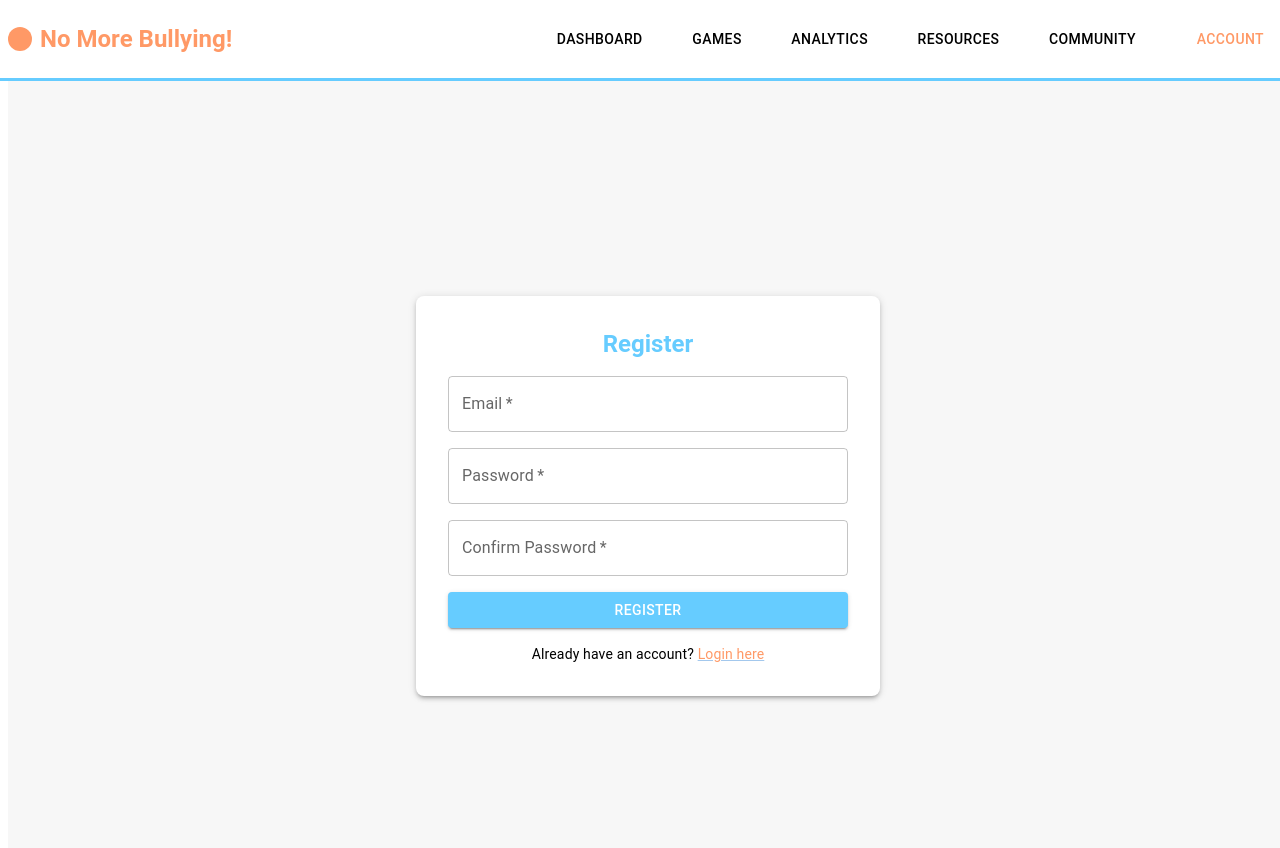
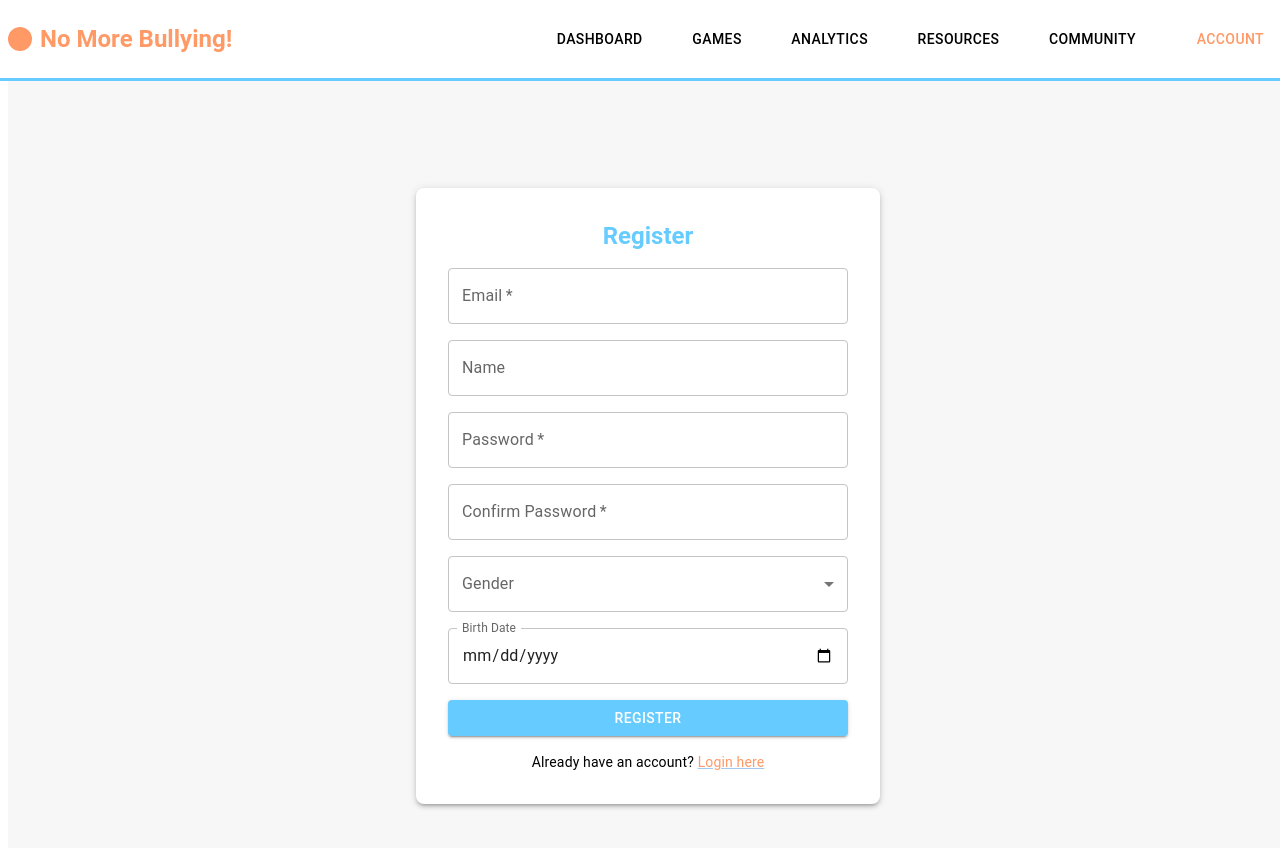
Before and after one commit to y1hanh/ShieldSpace, a React (Vite) app: page /register in a window 1280 px wide. Shown: the top 848 px of the page. Built offline with nearby package versions, Linux system fonts and the light colour scheme; some icons are missing.

Commit message:
bcript login and register

```diff
--- a/package.json
+++ b/package.json
@@ -17,6 +17,7 @@
     "@fontsource/roboto": "^5.2.5",
     "@mui/icons-material": "^7.0.1",
     "@mui/material": "^7.0.1",
+    "bcryptjs": "^3.0.2",
     "react": "^19.0.0",
     "react-dom": "^19.0.0",
     "react-router": "^7.4.1",
--- a/src/page/Login.tsx
+++ b/src/page/Login.tsx
@@ -13,7 +13,7 @@ export default function Login() {
   const navigate = useNavigate();
   const { isLoggedIn, login } = useAuth();
 
-  // Redirect to home if already logged in
+  // Redirect if already logged in
   useEffect(() => {
     if (isLoggedIn) {
       navigate('/');
@@ -25,31 +25,45 @@ export default function Login() {
     setError(null);
   };
 
-  const handleSubmit = (e: React.FormEvent) => {
+  const handleSubmit = async (e: React.FormEvent) => {
     e.preventDefault();
     setError(null);
 
-    // Validate email format
     const emailRegex = /^[^\s@]+@[^\s@]+\.[^\s@]+$/;
     if (!emailRegex.test(form.email)) {
       setError('Please enter a valid email address!');
       return;
     }
 
-    // Get registered users from localStorage
-    const registeredUsers = JSON.parse(localStorage.getItem('registeredUsers') || '[]');
+    try {
+      const res = await fetch('http://localhost:3000/auth/login', {
+        method: 'POST',
+        headers: {
+          'Content-Type': 'application/json',
+        },
+        body: JSON.stringify({
+          email: form.email,
+          password: form.password,
+        }),
+      });
 
-    // Check if user exists and password matches
-    const user = registeredUsers.find(
-      (u: { email: string; password: string }) =>
-        u.email === form.email && u.password === form.password
-    );
+      const data = await res.json();
 
-    if (user) {
-      login(form.email);
+      if (!res.ok) {
+        setError(data.message || 'Invalid email or password');
+        return;
+      }
+
+      // 🔐 Optional: store token if returned (adjust based on your backend)
+      // localStorage.setItem('token', data.token);
+
+      // Log in the user (adjust depending on what your AuthContext stores)
+      login(data.email); // Or login(data.user) or login(data.token), etc.
+
       navigate('/');
-    } else {
-      setError('Invalid email or password!');
+    } catch (err) {
+      console.error(err);
+      setError('Something went wrong. Please try again.');
     }
   };
 
@@ -96,7 +110,6 @@ export default function Login() {
           value={form.email}
           onChange={handleChange}
           required
-          error={!!error && error.includes('email')}
         />
         <TextField
           label="Password"
@@ -105,13 +118,12 @@ export default function Login() {
           value={form.password}
           onChange={handleChange}
           required
-          error={!!error && error.includes('password')}
         />
         <Button type="submit" variant="contained" sx={{ backgroundColor: '#66CCFF' }}>
           Log in
         </Button>
         <Typography variant="body2" textAlign="center">
-          Don't have an account?{' '}
+          Don&apos;t have an account?{' '}
           <MuiLink
             onClick={() => navigate('/register')}
             sx={{ cursor: 'pointer', color: '#FF9966' }}
--- a/src/page/Register.tsx
+++ b/src/page/Register.tsx
@@ -1,13 +1,17 @@
-import { Box, TextField, Button, Typography, Link as MuiLink } from '@mui/material';
+import { Box, TextField, Button, Typography, Link as MuiLink, MenuItem } from '@mui/material';
 import { useState } from 'react';
 import { useNavigate } from 'react-router';
+import bcrypt from 'bcryptjs';
 import { useAuth } from '../context/AuthContext';
 
 export default function Register() {
   const [form, setForm] = useState({
     email: '',
+    name: '',
     password: '',
     confirmPassword: '',
+    gender: '',
+    birthDate: '',
   });
   const [error, setError] = useState<string | null>(null);
 
@@ -19,50 +23,58 @@ export default function Register() {
     setError(null);
   };
 
-  const handleSubmit = (e: React.FormEvent) => {
+  const handleSubmit = async (e: React.FormEvent) => {
     e.preventDefault();
     setError(null);
 
-    // Validate passwords match
     if (form.password !== form.confirmPassword) {
       setError('Passwords do not match!');
       return;
     }
 
-    // Validate password length
     if (form.password.length < 6) {
       setError('Password must be at least 6 characters long!');
       return;
     }
 
-    // Validate email format
     const emailRegex = /^[^\s@]+@[^\s@]+\.[^\s@]+$/;
     if (!emailRegex.test(form.email)) {
       setError('Please enter a valid email address!');
       return;
     }
 
-    // Get existing users from localStorage
-    const existingUsers = JSON.parse(localStorage.getItem('registeredUsers') || '[]');
+    try {
+      const hashedPassword = await bcrypt.hash(form.password, 10);
 
-    // Check if email already exists
-    if (
-      existingUsers.some((user: { email: string; password: string }) => user.email === form.email)
-    ) {
-      setError('This email is already registered!');
-      return;
+      const payload = {
+        email: form.email,
+        password: hashedPassword,
+        name: form.name || undefined,
+        gender: form.gender || undefined,
+        birthDate: form.birthDate ? new Date(form.birthDate).toISOString() : undefined,
+      };
+
+      const res = await fetch('http://localhost:3000/users', {
+        method: 'POST',
+        headers: {
+          'Content-Type': 'application/json',
+        },
+        body: JSON.stringify(payload),
+      });
+
+      if (!res.ok) {
+        const data = await res.json();
+        setError(data.message || 'Registration failed');
+        return;
+      }
+
+      const data = await res.json();
+      login(data.email);
+      navigate('/');
+    } catch (err) {
+      console.error(err);
+      setError('Something went wrong. Please try again.');
     }
-
-    // Add new user to localStorage
-    existingUsers.push({
-      email: form.email,
-      password: form.password,
-    });
-    localStorage.setItem('registeredUsers', JSON.stringify(existingUsers));
-
-    // Auto login after successful registration
-    login(form.email);
-    navigate('/');
   };
 
   return (
@@ -108,8 +120,8 @@ export default function Register() {
           value={form.email}
           onChange={handleChange}
           required
-          error={!!error && error.includes('email')}
         />
+        <TextField label="Name" type="text" name="name" value={form.name} onChange={handleChange} />
         <TextField
           label="Password"
           type="password"
@@ -117,7 +129,6 @@ export default function Register() {
           value={form.password}
           onChange={handleChange}
           required
-          error={!!error && error.includes('password')}
         />
         <TextField
           label="Confirm Password"
@@ -126,11 +137,26 @@ export default function Register() {
           value={form.confirmPassword}
           onChange={handleChange}
           required
-          error={!!error && error.includes('Passwords do not match')}
         />
+        <TextField label="Gender" name="gender" select value={form.gender} onChange={handleChange}>
+          <MenuItem value="">Prefer not to say</MenuItem>
+          <MenuItem value="Male">Male</MenuItem>
+          <MenuItem value="Female">Female</MenuItem>
+          <MenuItem value="Other">Other</MenuItem>
+        </TextField>
+        <TextField
+          label="Birth Date"
+          name="birthDate"
+          type="date"
+          InputLabelProps={{ shrink: true }}
+          value={form.birthDate}
+          onChange={handleChange}
+        />
+
         <Button type="submit" variant="contained" sx={{ backgroundColor: '#66CCFF' }}>
           Register
         </Button>
+
         <Typography variant="body2" textAlign="center">
           Already have an account?{' '}
           <MuiLink onClick={() => navigate('/login')} sx={{ cursor: 'pointer', color: '#FF9966' }}>
```
Also changed, not shown: 1 other file (tests, documents, lock files or other folders).
